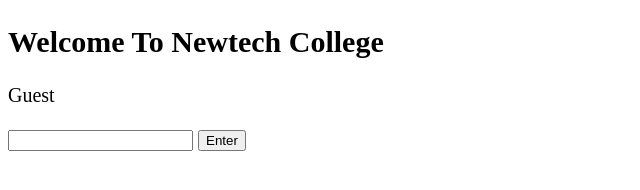
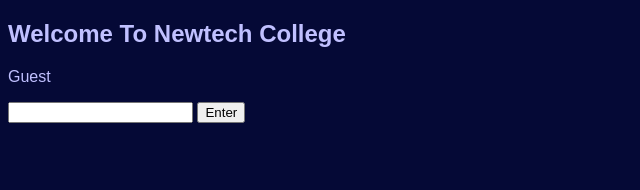
Before and after one commit to MaryOgechi09/Welcome-message, a plain HTML site: page index.html in a window 1280 px wide. Shown: the whole page, without its empty margins (0-640 px from the left). Drawn offline with Linux system fonts and the light colour scheme.

Commit message:
update style.css

```diff
--- a/style.css
+++ b/style.css
@@ -1,3 +1,6 @@
 body {
-    font-size: 15pt;
+    font-size: 16px;
+    font-family: Arial, Helvetica, sans-serif;
+    background: #050936;
+    color: #C0C0FF;
 }
```
